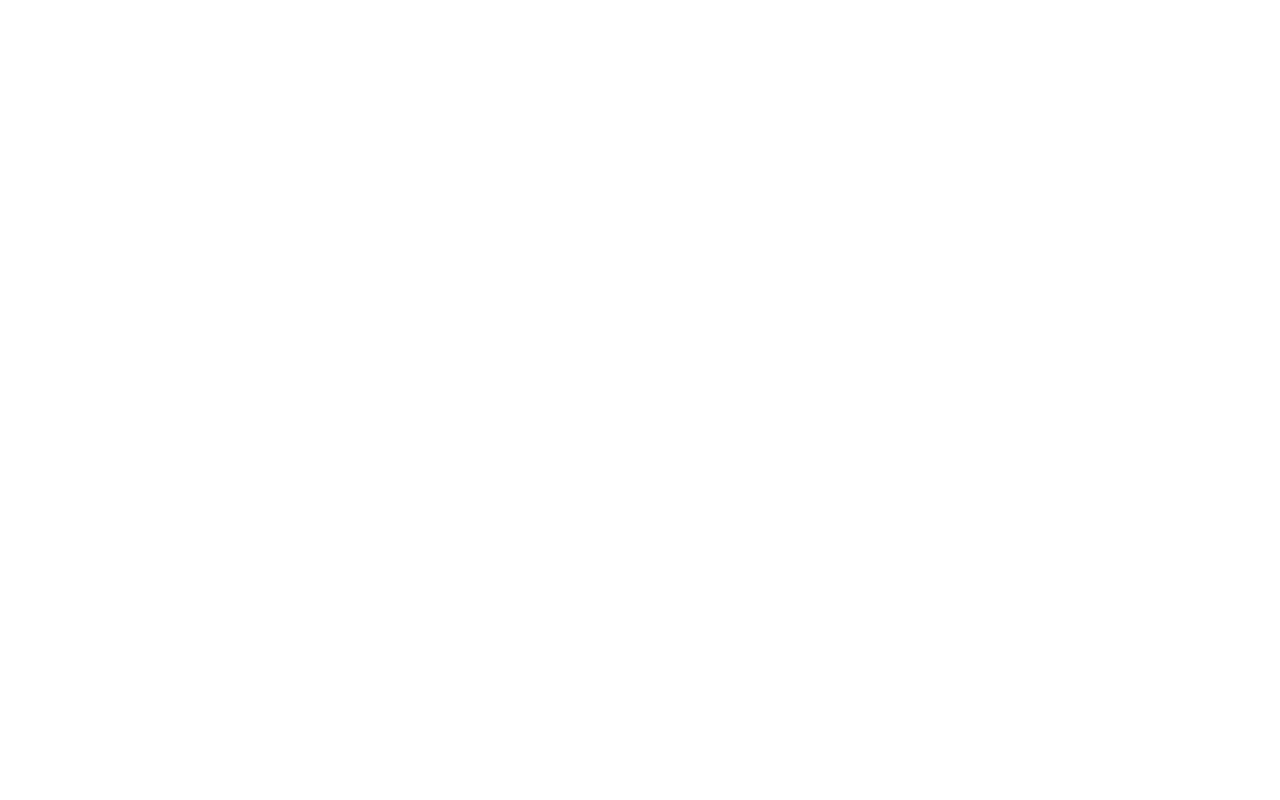
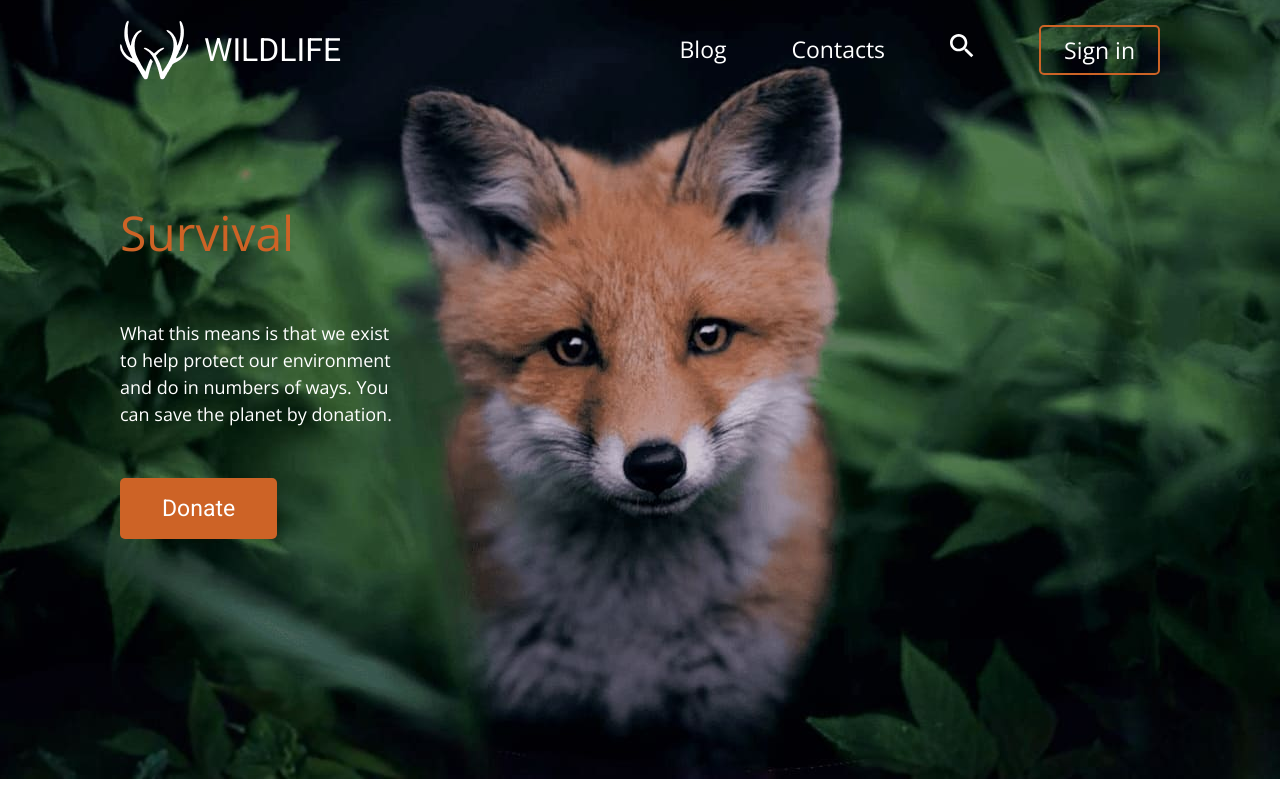
Before and after one commit to paulwooolf/wildlife, a plain HTML site: page index.html in a window 1280 px wide. Drawn offline with nearby package versions, Linux system fonts and the light colour scheme.

Commit message:
feat: main page

```diff
--- a/index.html
+++ b/index.html
@@ -9,6 +9,33 @@
     <link rel="stylesheet" href="style.css">
 </head>
 <body>
-
+    <div class="block">
+        <header>
+            <div class="logo-block">
+                <img src="assets/logo.png" alt="logo">
+                <h2 class="logo-block-title">WILDLIFE</h2>
+            </div>
+            <nav class="head-nav">
+                <ul>
+                    <li><a href="#">Blog</a></li>
+                    <li><a href="#">Contacts</a></li>
+                    <li><a href="#"><svg class="header__search-ico" width="24" height="24" viewBox="0 0 24 24" fill="none" xmlns="http://www.w3.org/2000/svg">
+                        <path d="M8.688 14.688C12.001 14.688 14.688 12 14.688 8.688C14.688 5.376 12 2.688 8.688 2.688C5.376 2.688 2.688 5.376 2.688 8.688C2.688 12 5.376 14.688 8.688 14.688ZM16.688 14.688L23.313 21.313L21.313 23.313L14.688 16.688V15.625L14.313 15.25C12.813 16.563 10.813 17.313 8.688 17.313C3.875 17.313 0 13.5 0 8.688C0 3.876 3.875 0 8.688 0C13.501 0 17.313 3.875 17.313 8.688C17.313 10.813 16.563 12.813 15.25 14.313L15.625 14.688H16.688Z" fill="white"></path>
+                    </svg></a></li>
+                    <li><div class="button"><a href="#">Sign in</a></div></li>
+                </ul>
+            </nav>
+        </header>
+        <main>
+            <aside>
+                <h1>Survival</h1>
+                <div class="main-content">
+                    What this means is that we exist to help protect our environment and do in numbers of ways. You can save the planet by donation.
+                </div>
+                <button>Donate</button>
+            </aside>
+            <section></section>
+        </main>
+    </div>
 </body>
 </html>
--- a/style.css
+++ b/style.css
@@ -0,0 +1,124 @@
+@import url('https://fonts.googleapis.com/css2?family=Open+Sans&family=Roboto&display=swap');
+
+* {
+    box-sizing: border-box;
+}
+
+html, body {
+    margin: 0;
+    padding: 0;
+}
+
+.block {
+    margin: 0 auto;
+    max-width: 1440px;
+    height: 779px;
+    background: url('assets/background.png') no-repeat center;
+    background-size: cover;
+}
+
+header {
+    height: 100px;
+    margin: 0 120px;
+    display: flex;
+    justify-content: space-between;
+}
+
+main {
+    height: auto;
+    margin: 60px 120px;
+    display: flex;
+}
+
+.logo-block {
+    display: flex;
+    align-items: center;
+    font-family: 'Roboto', sans-serif;
+}
+
+.logo-block-title {
+    margin-left: 15px;
+    color: white;
+    font-size: 32px;
+    font-weight: normal;
+}
+
+.head-nav {
+    display: flex;
+    align-items: center;
+    font-family: 'Open Sans', sans-serif;
+}
+
+.head-nav ul {
+    display: flex;
+    list-style: none;
+    font-size: 23px;
+}
+
+.head-nav ul li {
+    margin-right: 65px;
+    padding: 8px 0;
+}
+
+.head-nav ul li:last-child {
+    margin-right: 0;
+    padding: 0;
+}
+
+button {
+    padding: 17px 42px;
+    font-size: 23px;
+    font-family: 'Roboto', sans-serif;
+    color: white;
+    background-color: #CD6326;
+    border-radius: 5px;
+    border: none;
+    cursor: pointer;
+}
+
+button:hover {
+    background-color: #E69029;
+}
+
+.button {
+    border: 2px solid #CD6326;
+    border-radius: 5px;
+    cursor: pointer;
+    padding: 7px 23px;
+}
+
+.button:hover {
+    background-color: #CD6326;
+}
+
+.head-nav ul li a {
+    color: white;
+    text-decoration: none;
+}
+
+.head-nav ul li a:hover {
+    color: #ccc;
+}
+
+svg:hover path:nth-child(1) {
+    fill: #CD6326;
+}
+
+main aside {
+    width: 274px;
+    font-family: 'Open Sans', sans-serif;
+}
+
+main aside h1 {
+    font-size: 48px;
+    color: #CD6326;
+    font-weight: normal;
+    margin-bottom: 51px;
+}
+
+.main-content {
+    color: white;
+    font-size: 18px;
+    line-height: 27px;
+    margin: 55px 0 50px 0;
+}
```
